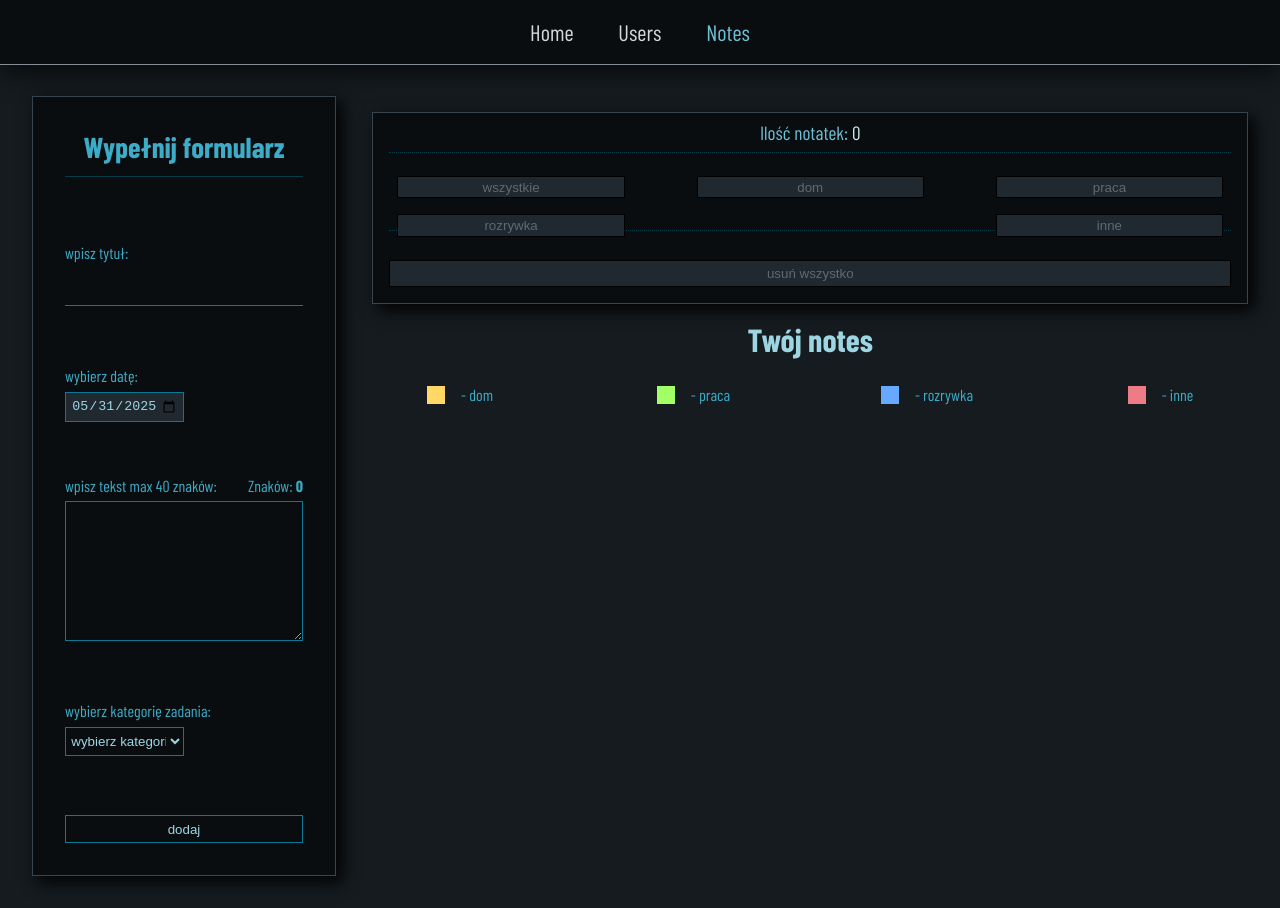
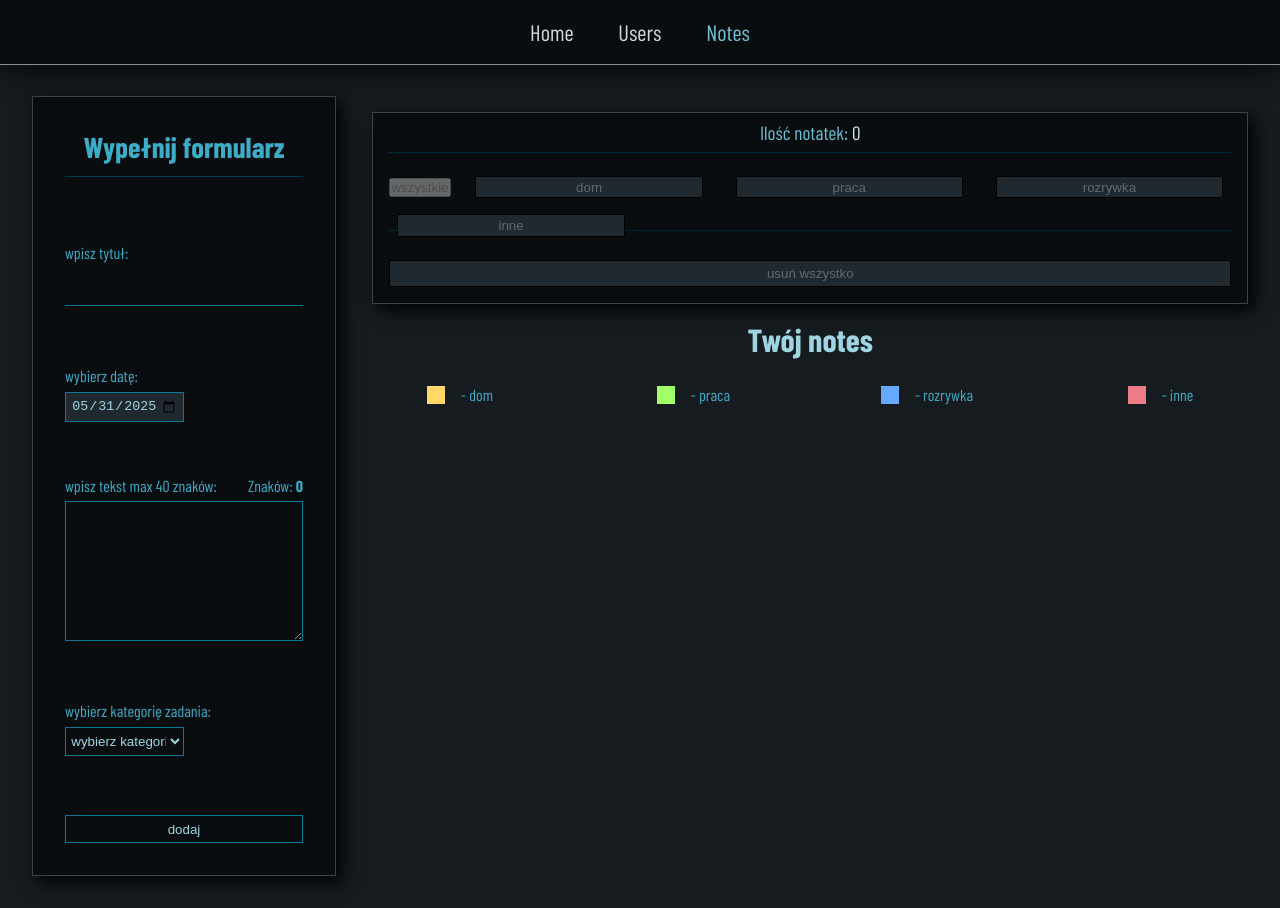
Before and after one commit to Scorpion19702022/SIMPLE_PROJECT_REACT_REDUX, a React (Vite) app: page /Notes in a window 1280 px wide. Built offline with nearby package versions, Linux system fonts and the light colour scheme; a web font is replaced by a local one.

Commit message:
added states for button select

```diff
--- a/src/Components/Notes/NotesResult.tsx
+++ b/src/Components/Notes/NotesResult.tsx
@@ -1,5 +1,5 @@
 import { TypeNotes } from '../../Features/Notes/TypeNotes'
-// import { useAppSelector } from '../../hooks/useReduxHooks'
+import { useAppSelector } from '../../hooks/useReduxHooks'
 import NotesItem from './NotesItem'
 import styles from './Styles/NotesResult.module.css'
 
@@ -22,7 +22,7 @@ const NotesResult: React.FC<InitialProps> = ({
 	deleteNotes,
 	select,
 }) => {
-	// const { notesList, selectCategoryNotes } = useAppSelector(state => state.notes)
+	const { isAll } = useAppSelector(state => state.notes)
 
 	return (
 		<section className={styles.wrapper}>
@@ -40,7 +40,7 @@ const NotesResult: React.FC<InitialProps> = ({
 				</div>
 				<div className={styles.box_btns_select}>
 					<button
-						className={styles.btn_select}
+						className={isAll ? styles.btn_select_active : styles.btn_select}
 						disabled={notesLists.length === 0 ? true : false}
 						onClick={() => select('all')}
 					>
```
